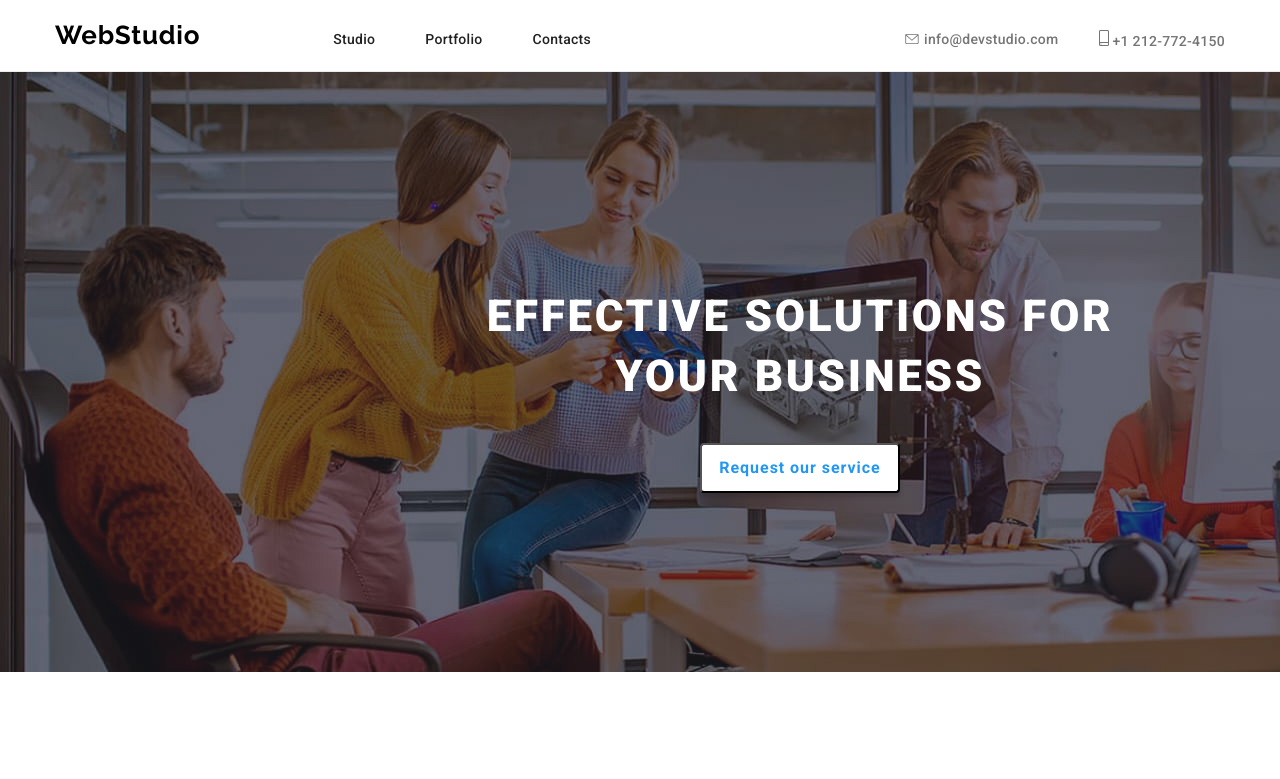
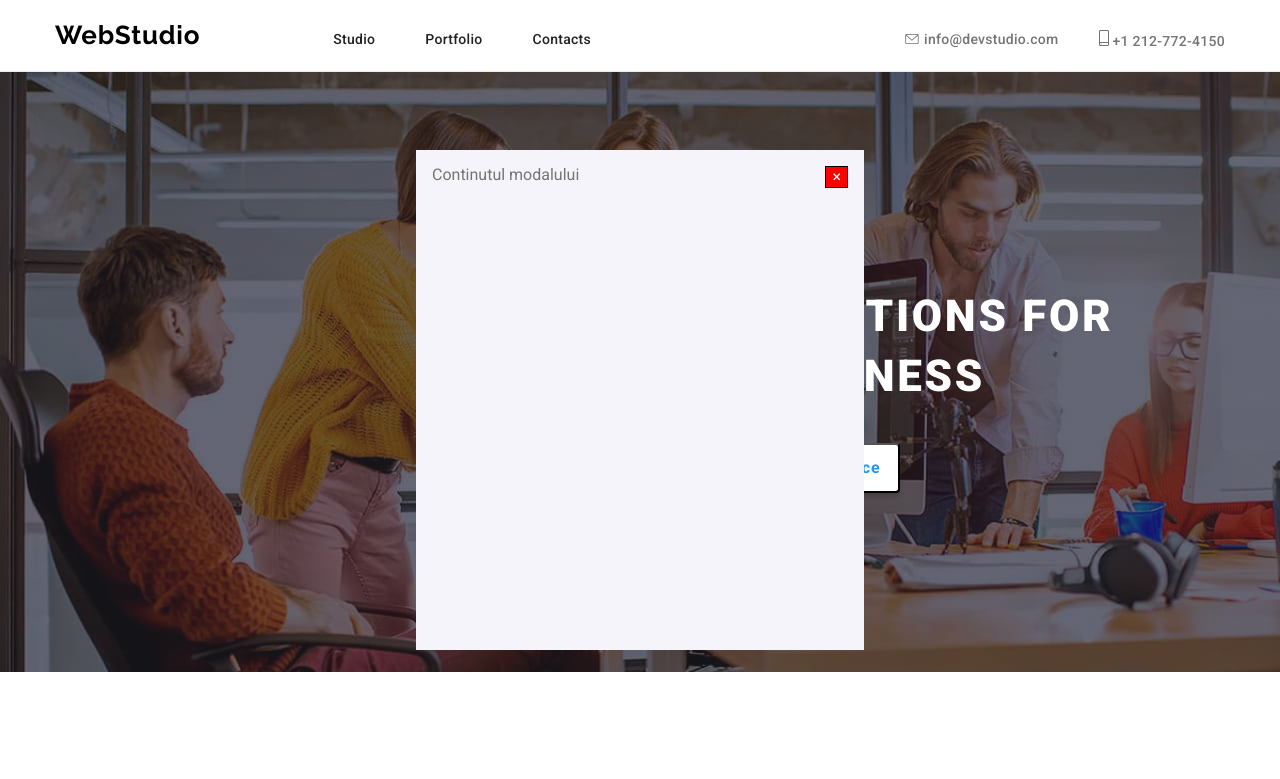
Before and after one commit to danretegan/goit-markup-hw-05, a plain HTML site: page index.html in a window 1280 px wide. Both pictures are taken after a click on the button "Request our service". Shown: the top 779 px of the page. Drawn offline with Linux system fonts and the light colour scheme.

Commit message:
Setup modal window.

```diff
--- a/css/styles.css
+++ b/css/styles.css
@@ -26,8 +26,8 @@ ul {
   list-style-type: none;
 }
 
+/* Container general */
 
-/* Container general */
 .container {
   margin: 0 auto;
   max-width: 1600px;
@@ -39,8 +39,8 @@ ul {
   padding: 94px 0 94px 0;
 }
 
+/* Header Section */
 
-/* Header Section */
 .header {
   background-color: #fff;
   border-bottom: 1px solid #ececec;
@@ -122,8 +122,8 @@ ul {
   color: var(--webstudio-color);
 }
 
+/* Hero Section*/
 
-/* Hero Section*/
 .hero {
   align-items: center;
   background: linear-gradient(rgba(47, 48, 58, 0.4), rgba(47, 48, 58, 0.4)),
@@ -150,6 +150,7 @@ ul {
   border-radius: 4px;
   box-shadow: 0px 4px 4px 0px rgba(0, 0, 0, 0.15);
   color: #fff;
+  cursor: pointer;
   flex-shrink: 0;
   font-size: 16px;
   font-weight: 700;
@@ -166,24 +167,22 @@ ul {
   color: var(--webstudio-color);
 }
 
-
 /* ATTENTION TO DETAILS advertising Section*/
 
 .big-icons-list {
-  padding-top: 94px;
   display: flex;
+  gap: 30px;
   justify-content: center;
-  gap: 30px;
-  padding-left: 0;
+  padding: 94px 0 0 0;
 }
 
 .big-icon-area {
+  align-items: center;
+  background-color: #f5f4fa;
   display: flex;
-  background-color: #f5f4fa;
   height: 120px;
+  justify-content: center;
   width: 270px;
-  justify-content: center;
-  align-items: center;
 }
 
 .advertising {
@@ -207,16 +206,17 @@ ul {
 }
 
 .advertising-text {
-  width: 270px;
+  font-size: 14px;
   height: 75px;
-  font-size: 14px;
   letter-spacing: 0.03em;
   line-height: 1.71;
   margin: 10px 0 0 0;
   text-align: left;
+  width: 270px;
 }
 
 /* What we do Section */
+
 .what-we-do-section {
   margin: 0 auto;
   max-width: 1170px;
@@ -243,6 +243,7 @@ ul {
 }
 
 /* Our Team Section*/
+
 .our-team {
   background-color: #f5f4fa;
   max-width: 1600px;
@@ -290,14 +291,14 @@ ul {
 }
 
 .icon {
-  width: 44px;
-  height: 44px;
+  align-items: center;
   background-color: var(--social-links-background-color);
-  display: flex;
-  justify-content: center;
-  align-items: center;
   border-radius: 22px;
   color: var(--social-links-color);
+  display: flex;
+  height: 44px;
+  justify-content: center;
+  width: 44px;
 }
 
 .icon:hover,
@@ -306,18 +307,18 @@ ul {
   color: var(--social-links-background-color);
 }
 
+/* Regular Customers */
 
-/* Regular Customers */
 .regular-customers-icon-area {
-  display: flex;
+  align-items: center;
   background-color: #fff;
-  height: 92px;
-  width: 170px;
-  justify-content: center;
-  align-items: center;
   border-radius: 4px;
   border: 1px solid #afb1b8;
   color: var(--regular-customer-color);
+  display: flex;
+  height: 92px;
+  justify-content: center;
+  width: 170px;
 }
 
 .regular-customers-icons-list {
@@ -332,8 +333,8 @@ ul {
   border-color: var(--webstudio-color);
 }
 
+/* Footer Section */
 
-/* Footer Section */
 .footer {
   background-color: var(--background);
 }
@@ -364,8 +365,8 @@ ul {
 }
 
 .contacts-footer {
+  margin: 0;
   padding: 0;
-  margin: 0;
 }
 
 .contact-footer {
@@ -397,10 +398,10 @@ ul {
 }
 
 .icon-footer {
+  align-items: center;
   display: inline-block;
+  justify-content: center;
   margin-right: 10px;
-  align-items: center;
-  justify-content: center;
 }
 
 .icon-footer {
@@ -416,7 +417,6 @@ ul {
 .icon-footer:focus {
   background-color: var(--webstudio-color);
 }
-
 
 /* Portfolio Page*/
 
@@ -484,8 +484,8 @@ ul {
 }
 
 .portfolio-card {
+  background: #fff;
   border: 1px solid #eee;
-  background: #fff;
 }
 
 .portfolio-card:hover,
@@ -493,3 +493,51 @@ ul {
   box-shadow: 1px 4px 6px 0px rgba(0, 0, 0, 0.16),
     0px 4px 4px 0px rgba(0, 0, 0, 0.06), 0px 1px 1px 0px rgba(0, 0, 0, 0.12);
 }
+
+/* Modal Section */
+
+.modal {
+  align-items: center;
+  display: flex;
+  height: 100vh;
+  justify-content: center;
+  left: 0;
+  position: fixed;
+  top: 0;
+  width: 100vw;
+
+}
+
+.modal-content {
+  background-color: #f5f4fa;
+  height: 500px;
+  margin: 0 auto;
+  padding: 16px;
+  position: relative;
+  width: 35%;
+
+}
+
+.is-hidden {
+  visibility: hidden;
+
+}
+
+.close-btn {
+  background-color: red;
+  border: 1px solid black;
+  color: white;
+  cursor: pointer;
+  outline: none;
+  position: absolute;
+  right: 16px;
+  top: 16px;
+
+}
+
+.close-btn:hover,
+.close-btn:focus {
+  background-color: #fff;
+  color: red;
+
+}
--- a/index.html
+++ b/index.html
@@ -82,7 +82,11 @@
 
         <!-- Request our service button -->
 
-        <button type="button" class="request-our-service-button">
+        <button
+          data-modal-open
+          type="button"
+          class="request-our-service-button"
+        >
           Request our service
         </button>
       </section>
@@ -566,8 +570,17 @@
           </div>
         </div>
       </footer>
+
+      <!-- Modal Section -->
+
+      <div class="modal is-hidden" data-modal>
+        <div class="modal-content">
+          <button class="close-btn" data-modal-close>&times</button>
+          Continutul modalului
+        </div>
+      </div>
     </main>
     <!-- Plasăm înainte de tag-ul de închidere body  -->
-  <script src="./js/modal.js"></script>
+    <script src="./js/modal.js"></script>
   </body>
 </html>
```
